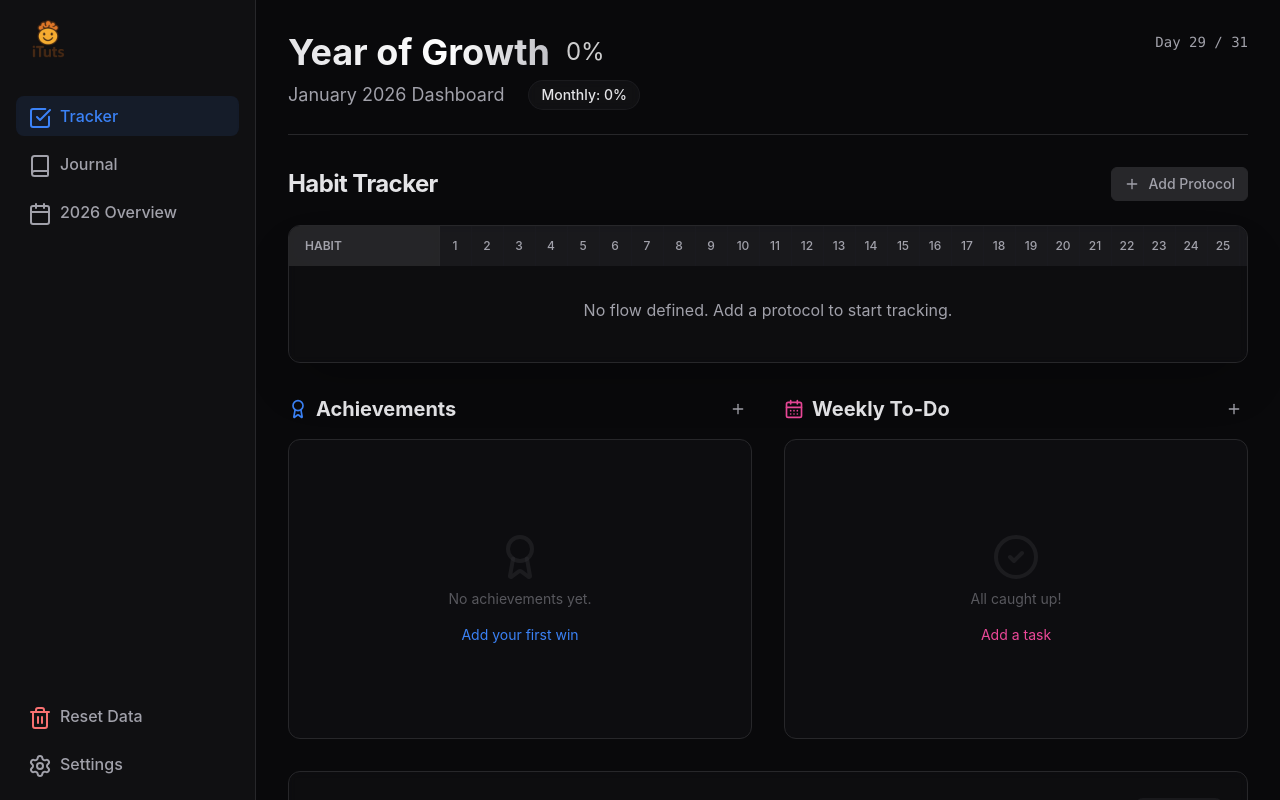
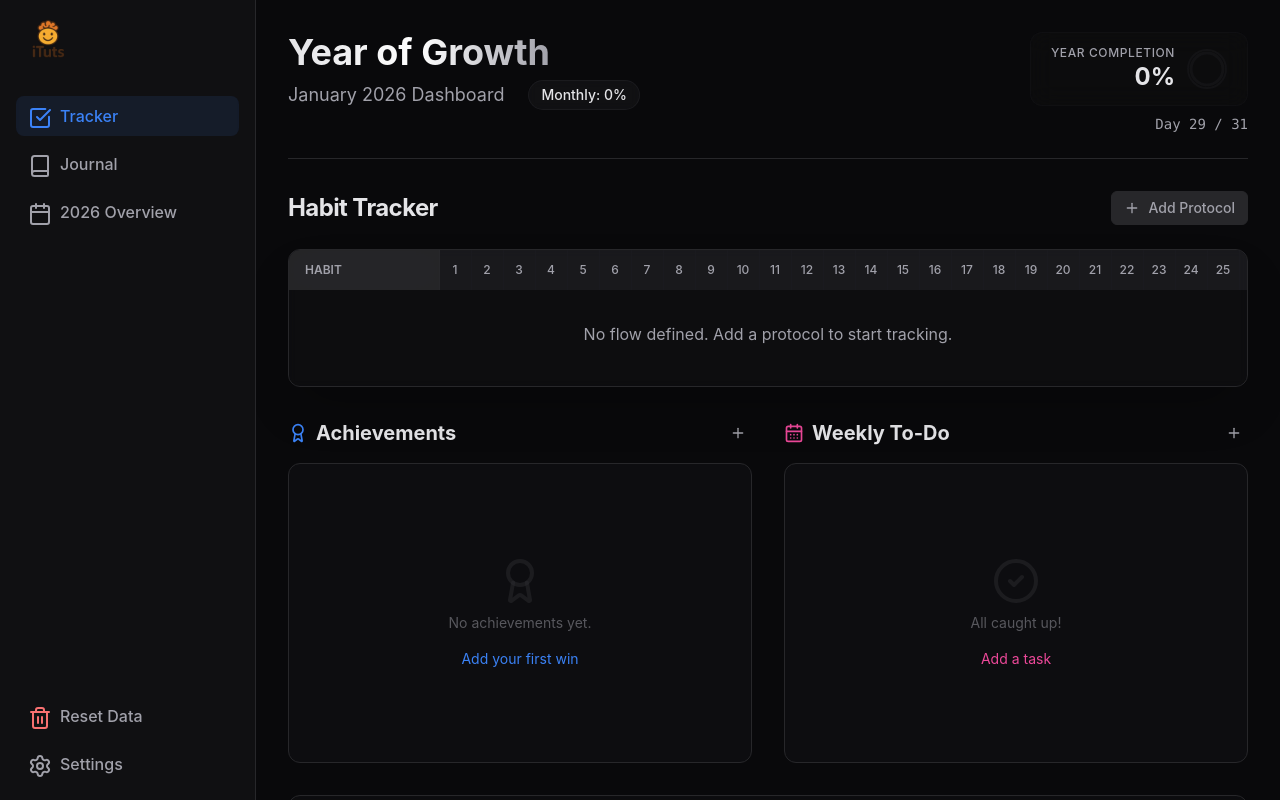
Before and after one commit to Aura-Avinav/Journal, a React (Vite) app: page / in a window 1280 px wide. Shown: the top 800 px of the page. Built offline with nearby package versions, Linux system fonts and the light colour scheme.

Commit message:
style: redesign yearly progress indicator with professional card UI

```diff
--- a/src/App.tsx
+++ b/src/App.tsx
@@ -85,14 +85,11 @@ function App() {
     <Layout currentView={view} onNavigate={setView}>
       {view === 'dashboard' ? (
         <div className="space-y-8 pb-10">
-          <header className="flex flex-col md:flex-row md::items-end justify-between gap-4 border-b border-surfaceHighlight pb-6">
+          <header className="flex flex-col md:flex-row md:items-start justify-between gap-4 border-b border-surfaceHighlight pb-6">
             <div>
               <div className="flex items-center gap-4">
-                <h1 className="text-4xl font-bold bg-gradient-to-r from-primary via-white to-secondary bg-clip-text text-transparent flex items-center gap-4">
+                <h1 className="text-4xl font-bold bg-gradient-to-r from-primary via-white to-secondary bg-clip-text text-transparent">
                   {isCurrentYear ? 'Year of Growth' : `${currentYear} Overview`}
-                  <span className="text-2xl opacity-80 font-normal text-white">
-                    {progress.yearly}%
-                  </span>
                 </h1>
                 {!isCurrentYear && (
                   <button
@@ -114,8 +111,37 @@ function App() {
                 </div>
               </div>
             </div>
-            <div className="text-right hidden md:block">
-              <div className="text-sm text-secondary font-mono">
+
+            <div className="flex flex-col items-end gap-2">
+              {/* Professional Progress Box */}
+              <div className="flex items-center gap-3 bg-surfaceHighlight/10 border border-surfaceHighlight/20 rounded-xl p-3 px-5 backdrop-blur-md">
+                <div className="flex flex-col items-end">
+                  <span className="text-xs uppercase tracking-wider text-secondary font-medium">Year Completion</span>
+                  <span className="text-2xl font-bold text-primary">{progress.yearly}%</span>
+                </div>
+                <div className="h-10 w-10 rounded-full border-2 border-surfaceHighlight/30 flex items-center justify-center relative">
+                  {/* Simple visual indicator */}
+                  <svg className="w-full h-full -rotate-90" viewBox="0 0 36 36">
+                    <path
+                      className="text-surfaceHighlight/30"
+                      d="M18 2.0845 a 15.9155 15.9155 0 0 1 0 31.831 a 15.9155 15.9155 0 0 1 0 -31.831"
+                      fill="none"
+                      stroke="currentColor"
+                      strokeWidth="3"
+                    />
+                    <path
+                      className="text-accent"
+                      strokeDasharray={`${progress.yearly}, 100`}
+                      d="M18 2.0845 a 15.9155 15.9155 0 0 1 0 31.831 a 15.9155 15.9155 0 0 1 0 -31.831"
+                      fill="none"
+                      stroke="currentColor"
+                      strokeWidth="3"
+                    />
+                  </svg>
+                </div>
+              </div>
+
+              <div className="text-sm text-secondary font-mono hidden md:block">
                 {dayDisplay}
               </div>
             </div>
--- a/src/components/YearView.tsx
+++ b/src/components/YearView.tsx
@@ -48,15 +48,26 @@ export function YearView({ onSelectMonth }: YearViewProps) {
         <div className="space-y-8 pb-10">
             <header className="flex flex-col md:flex-row md:items-end justify-between gap-4 border-b border-surfaceHighlight pb-6">
                 <div>
-                    <h1 className="text-4xl font-bold bg-gradient-to-r from-primary via-white to-secondary bg-clip-text text-transparent flex items-center gap-4">
+                    <h1 className="text-4xl font-bold bg-gradient-to-r from-primary via-white to-secondary bg-clip-text text-transparent">
                         {year} Overview
-                        <span className="text-2xl opacity-80 font-normal text-white">
-                            {yearlyProgress}%
-                        </span>
                     </h1>
                     <p className="text-secondary mt-1 text-lg">
                         Year at a Glance
                     </p>
+                </div>
+
+                {/* Professional Progress Box */}
+                <div className="flex flex-col items-end">
+                    <div className="flex items-center gap-3 bg-surfaceHighlight/10 border border-surfaceHighlight/20 rounded-xl p-3 px-5 backdrop-blur-md">
+                        <div className="flex flex-col items-end">
+                            <span className="text-xs uppercase tracking-wider text-secondary font-medium">Year Completion</span>
+                            <span className="text-2xl font-bold text-primary">{yearlyProgress}%</span>
+                        </div>
+                        <div className="h-10 w-10 rounded-full border-2 border-surfaceHighlight/30 flex items-center justify-center relative">
+                            <div className="absolute inset-0 rounded-full border-2 border-accent border-t-transparent animate-spin-slow" style={{ opacity: 0.5 }}></div>
+                            <div className="h-2 w-2 bg-accent rounded-full"></div>
+                        </div>
+                    </div>
                 </div>
             </header>
 
```
